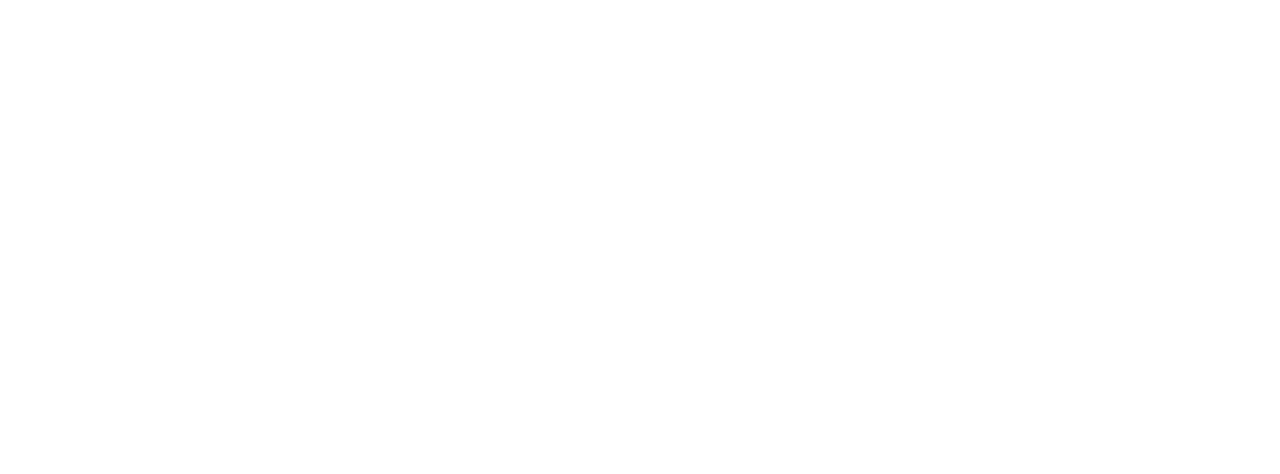
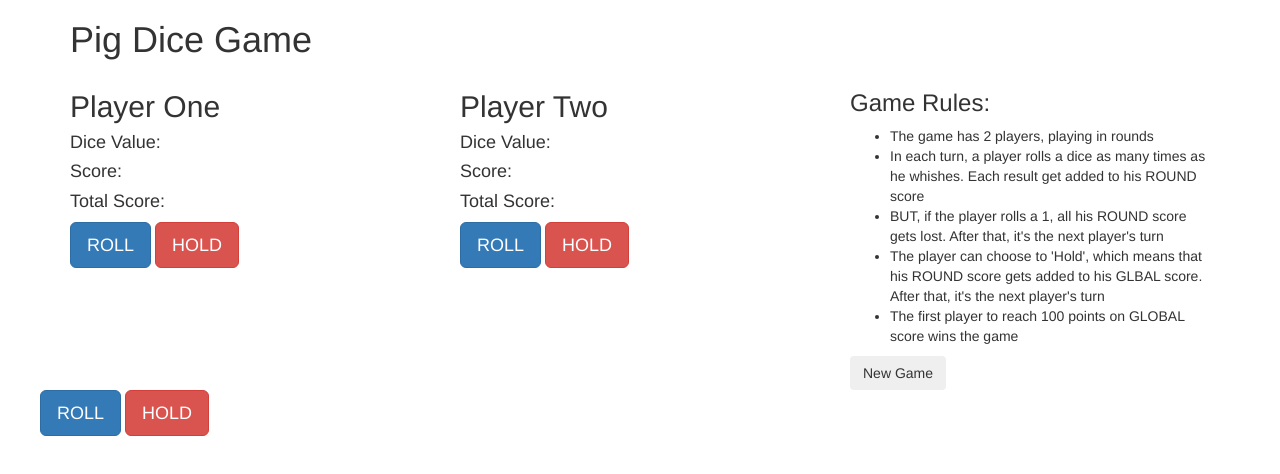
Before and after one commit to AishaSharif/pig-dice, a plain HTML site: page index.html in a window 1280 px wide. Drawn offline with Linux system fonts and the light colour scheme.

Commit message:
add content to home page

```diff
--- a/index.html
+++ b/index.html
@@ -10,6 +10,77 @@
 </head>
 <body>
 
+  <div class="container">
+    <h1>Pig Dice Game</h1>
+    <div class="row">
+      <div class="col-md-4 player-one">
+        <h2>Player One</h2>
+        <h4>
+          Dice Value:
+          <span id="dice-one"></span>
+        </h4>
+        <h4>
+          Score:
+          <span id="score-one"></span>
+        </h4>
+        <h4>
+          Total Score:
+          <span id="total-score-one"></span>
+        </h4>
+        <div class="my-buttons">
+          <button type="submit" class="roll-one btn btn-lg btn-primary">
+              ROLL
+            </button>
+            <button type="submit" class="hold-one btn btn-lg btn-danger">
+              HOLD
+          </button>
+        </div>
+      </div>
+      <div class="col-md-4 player-two">
+        <h2>Player Two</h2>
+        <h4>
+          Dice Value:
+          <span id="dice-two"></span>
+        </h4>
+        <h4>
+           Score:
+          <span id="score-two"></span>
+        </h4>
+        <h4>
+          Total Score:
+          <span id="total-score-two"></span>
+        </h4>
+        <div class="my-buttons">
+          <button type="submit" class="roll-two btn btn-lg btn-primary">
+              ROLL
+            </button>
+            <button type="submit" class="hold-two btn btn-lg btn-danger">
+              HOLD
+          </button>
+        </div>
+      </div>
+      <div class="col-md-4 game-rules">
+        <h3>Game Rules:</h3>
+        <ul>
+          <li>The game has 2 players, playing in rounds</li>
+          <li>In each turn, a player rolls a dice as many times as he whishes. Each result get added to his ROUND score</li>
+          <li> BUT, if the player rolls a 1, all his ROUND score gets lost. After that, it's the next player's turn</li>
+          <li>The player can choose to 'Hold', which means that his ROUND score gets added to his GLBAL score. After that, it's the next player's turn</li>
+          <li>The first player to reach 100 points on GLOBAL score wins the game</li>
+        </ul>
+        <button class="new-game btn">New Game</button>
+      </div>
+      <div class="row my-buttons disabled">
+        <button type="submit" class="roll btn btn-lg btn-primary">
+            ROLL
+          </button>
+          <button type="submit" class="hold btn btn-lg btn-danger">
+            HOLD
+        </button>
+      </div>
+    </div>
+  </div>
+
   <script src="js/jquery-3.3.1.js"></script>
   <script src="js/scripts.js"></script>
 </body>
```
